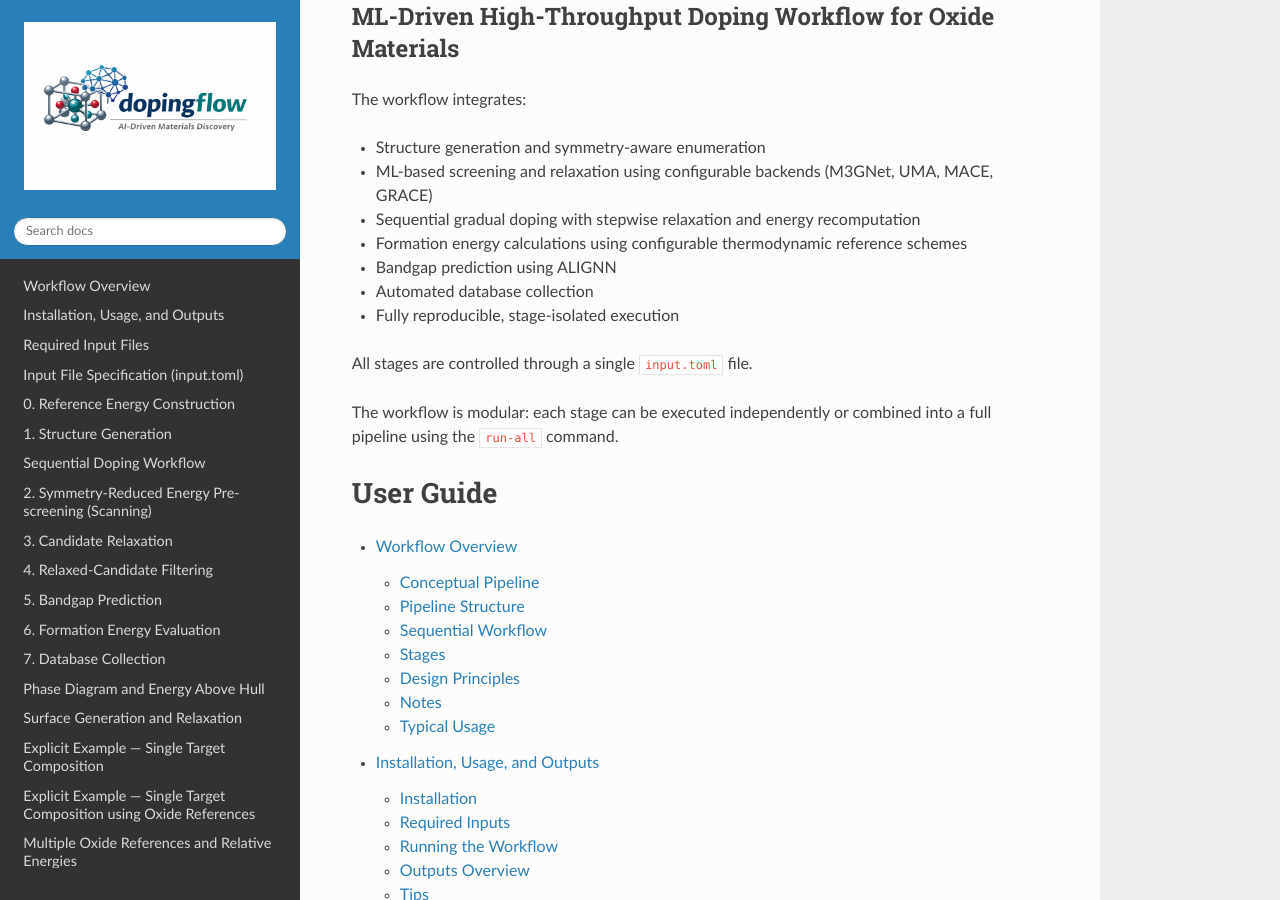
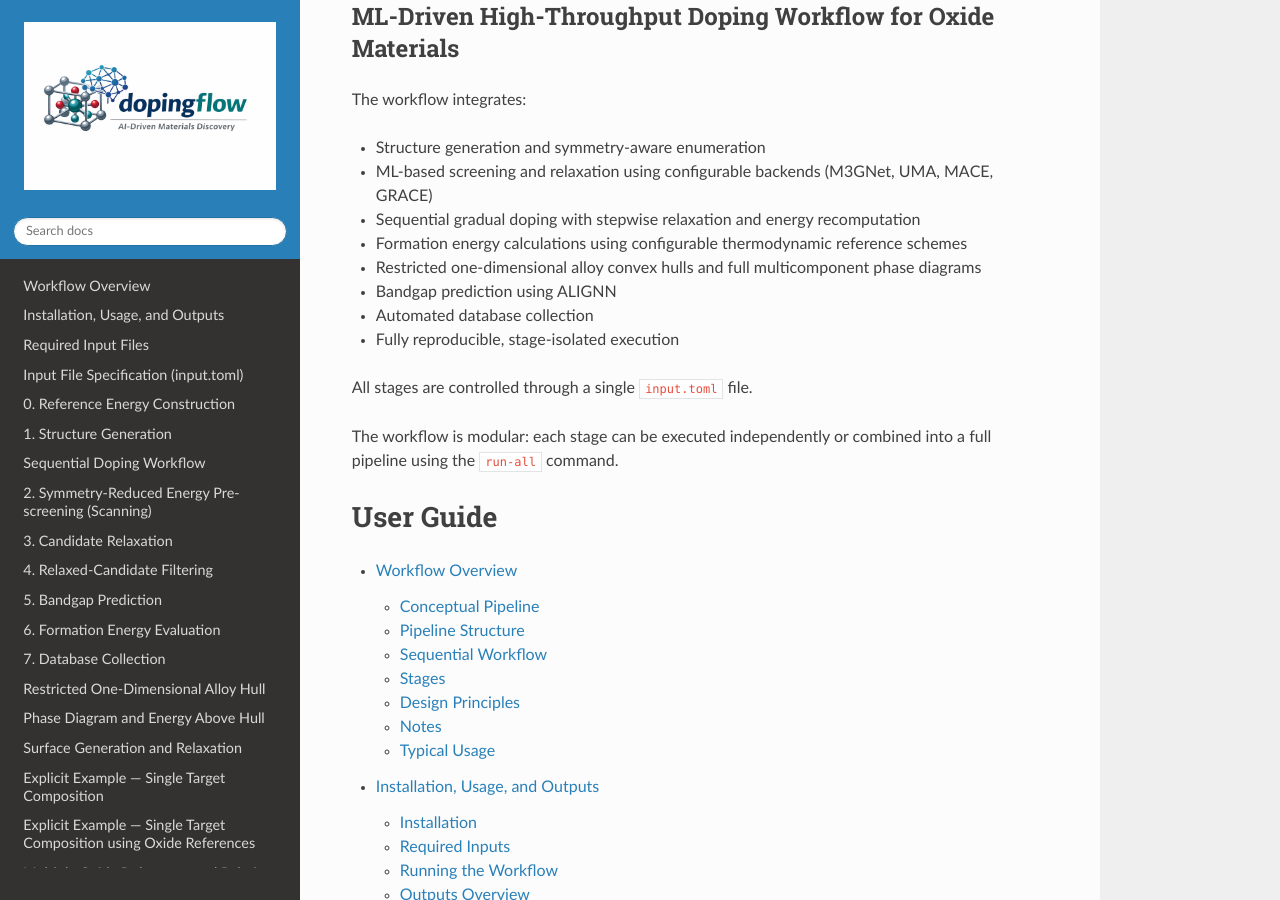
Before and after one commit to KazemZh/dopingflow, a Sphinx documentation site: the page built from docs/source/index.rst, in a window 1280 px wide and 900 px high, scrolled down 560 px. Built offline with Sphinx 7.4.7 and the Read the Docs theme 3.1.0, drawn with Linux system fonts in a browser that asks for light colours; some of the changed text lies outside the part shown.

Commit message:
docs: add one-dimensional alloy hull to stage index

```diff
--- a/docs/source/index.rst
+++ b/docs/source/index.rst
@@ -16,6 +16,7 @@ The workflow integrates:
 - ML-based screening and relaxation using configurable backends (M3GNet, UMA, MACE, GRACE)
 - Sequential gradual doping with stepwise relaxation and energy recomputation
 - Formation energy calculations using configurable thermodynamic reference schemes
+- Restricted one-dimensional alloy convex hulls and full multicomponent phase diagrams
 - Bandgap prediction using ALIGNN
 - Automated database collection
 - Fully reproducible, stage-isolated execution
@@ -56,6 +57,7 @@ Each stage can be executed independently and uses its own configuration block.
    methods/bandgap
    methods/formation_energy
    methods/database
+   methods/alloy_hull
    methods/phase_diagram
    methods/surfaces
 
```
